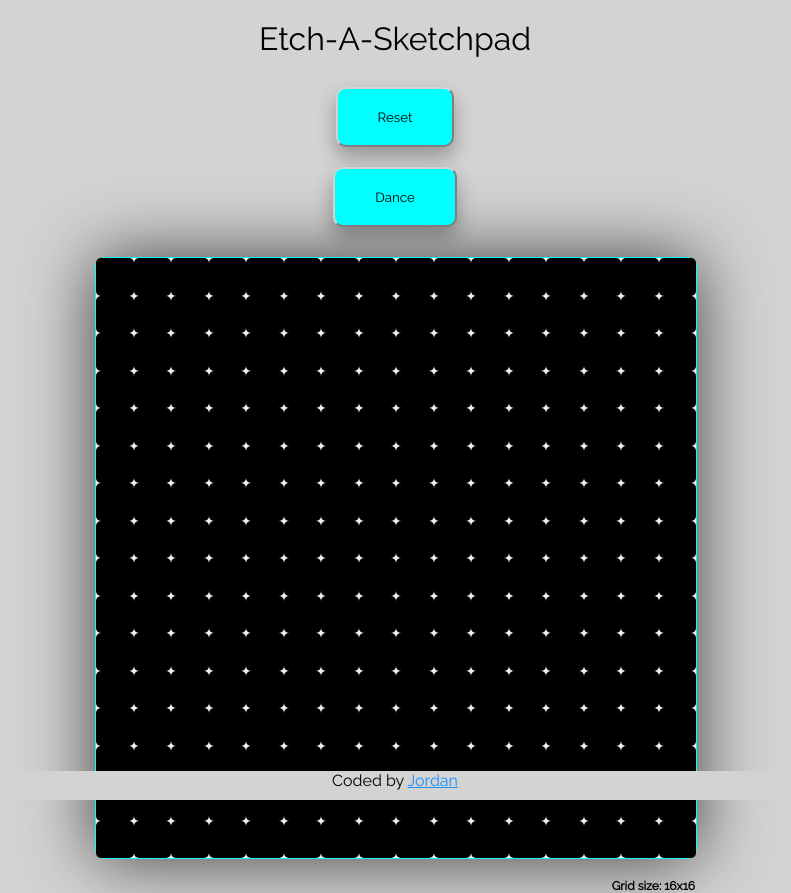
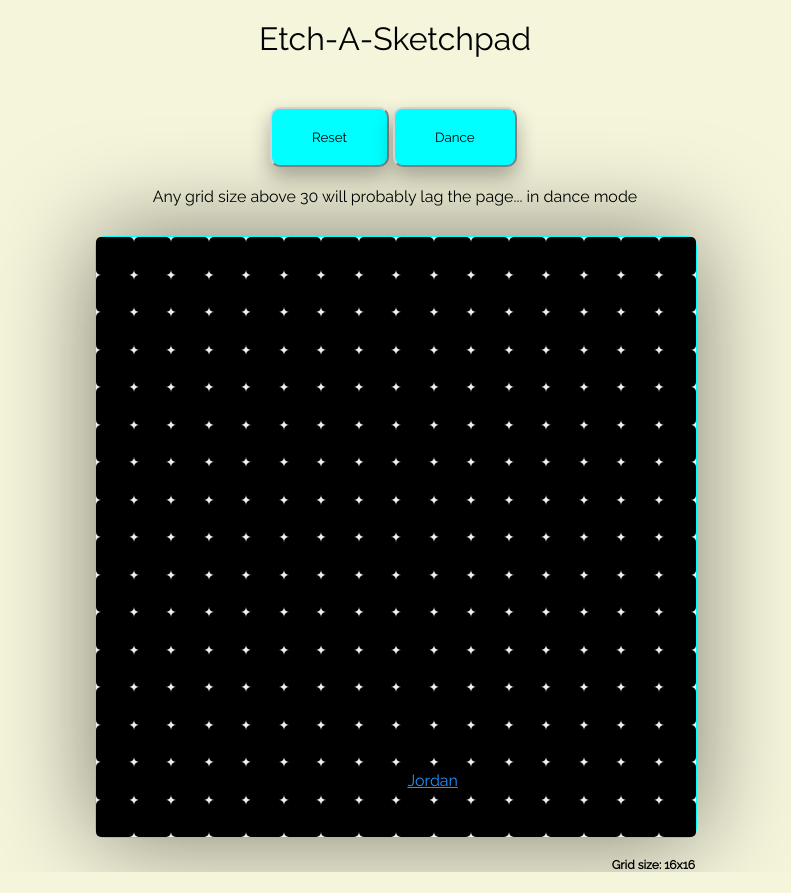
Before and after one commit to jl-code1721/etch-a-sketch, a plain HTML site: page index.html in a window 1280 px wide. Both pictures are taken after a click on the button "Dance". Shown: the whole page, without its empty margins (245-1036 px from the left). After the commit the page ends 872 px from the top, so only its background shows below. Drawn offline with nearby package versions, Linux system fonts and the light colour scheme.

Commit message:
Edit dance mode, add paragraph and add background styling.

```diff
--- a/index.html
+++ b/index.html
@@ -13,8 +13,12 @@
 
         <h1>Etch-A-Sketchpad</h1>
 
-        <center><button id="reset">Reset</button></center>
-        <center><button id="dance">Dance</button></center>
+        <div class="btn-wrap">
+            <button id="reset">Reset</button>
+            <button id="dance">Dance</button>
+        </div>
+
+        <center><p id="id" style="margin-top: 20px;">Any grid size above 30 will probably lag the page... in dance mode</p></center>
 
         <div class="grid-wrap">
 
--- a/script.js
+++ b/script.js
@@ -31,6 +31,8 @@ $(document).ready(function() {
 
     color();
 
+    $('html').addClass('blue');
+
   }
 
   function clearGrid() {
@@ -43,12 +45,15 @@ $(document).ready(function() {
             $('.grid').each(function(){
                 $(this).css("background-color", '#' + Math.floor(Math.random()*16777215).toString(16));
                 });
-        }, 150)
+        }, 100)
+        $('html').addClass('rainbow');
     }
 
     function stopDance(){
         clearInterval(timer);
         timer = 0;
+        $('html').removeClass('rainbow');
+        $('html').addClass('blue');
     }
 
     function dance(){
--- a/style.css
+++ b/style.css
@@ -4,7 +4,6 @@
   padding: 0;
   margin-right: auto;
   margin-left: auto;
-  background-color: lightgray;
 }
 
 h1 {
@@ -28,7 +27,7 @@ h1 {
     border: aqua solid 1px;
     background-color: #eee;
     border-radius: 10px;
-    box-shadow: 0 0 70px rgba(0, 0, 0, 0.7);
+    box-shadow: 0 0 100px rgba(0, 0, 0, 0.5);
 }
 
 .grid {
@@ -39,6 +38,11 @@ h1 {
     border-radius: 5px;
     opacity: 0;
     background-color: black;
+}
+
+.btn-wrap {
+    margin: 20px auto;
+    width: 250px;
 }
 
 #reset {
@@ -91,3 +95,23 @@ footer > p {
 footer > p > a {
     color: dodgerblue;
 }
+
+.rainbow {
+    background: repeating-linear-gradient(-45deg,red 0%, yellow 7.14%, rgb(0,255,0) 14.28%, rgb(0,255,255) 21.42%, cyan 28.56%, blue 35.7%, magenta 42.84%, red 50%);
+	background-size: 600vw 600vw;
+	-webkit-animation: 'slide' 3s infinite linear forwards;
+}
+
+.blue {
+    background-color: beige;
+}
+
+
+@keyframes slide{
+  0%{
+    background-position-x: 0%;
+  }
+  100%{
+    background-position-x: 600vw;
+  }
+}
```
